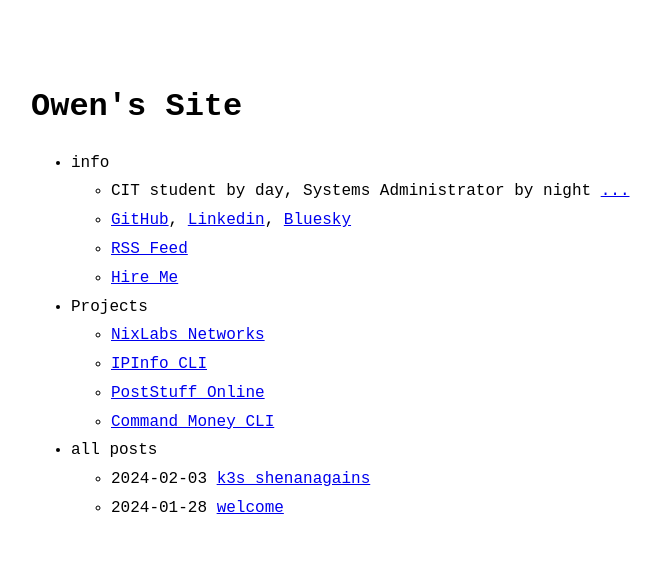
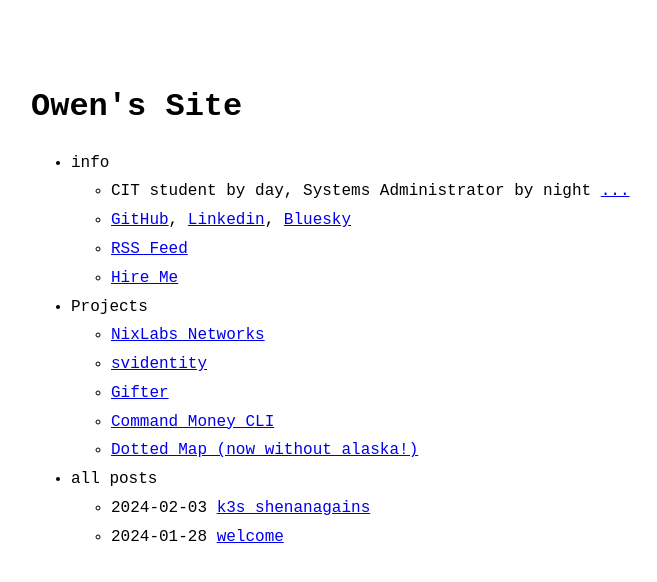
Before and after one commit to owenrummage/rummage.cc, a Jekyll site: the page built from index.md, in a window 1280 px wide. Shown: the top 582 px of the page, without its empty margins (289-946 px from the left). Built offline with Jekyll 4.4.1, drawn with Linux system fonts in a browser that asks for light colours.

Commit message:
fix things

```diff
--- a/_data/menu.yml
+++ b/_data/menu.yml
@@ -14,12 +14,14 @@ entries:
     entries:
       - title: NixLabs Networks
         url: https://nixlabs.dev
-      - title: IPInfo CLI
-        url: https://github.com/owenrummage/ipinfo
-      - title: PostStuff Online
-        url: https://github.com/owenrummage/PostStuff-Online
+      - title: svidentity
+        url: https://github.com/owenrummage/svidentity
+      - title: Gifter
+        url: https://github.com/owenrummage/Gifts-Site
       - title: Command Money CLI
         url: https://github.com/owenrummage/CommandMoney
+      - title: Dotted Map (now without alaska!)
+        url: https://github.com/owenrummage/dotted-map-no-alaska
   - title: all posts
     post_list:
       limit: 5
```
